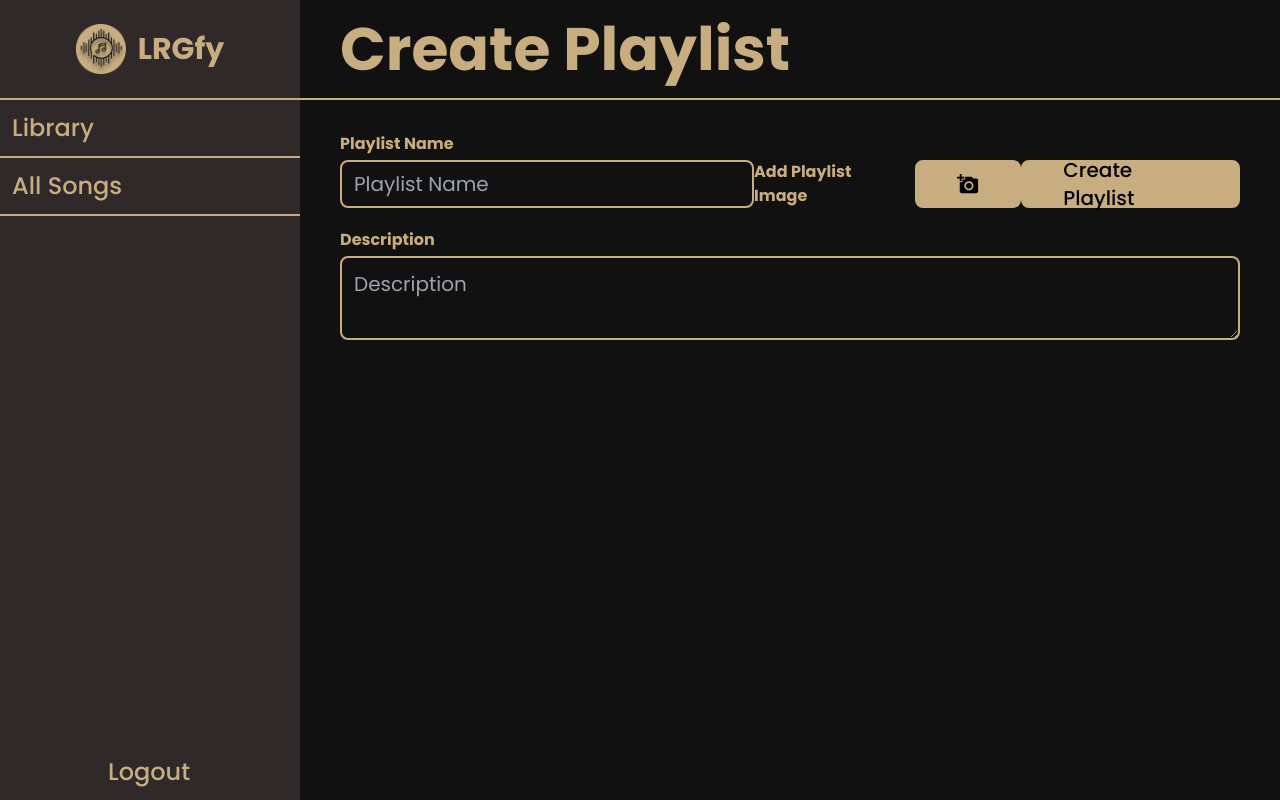
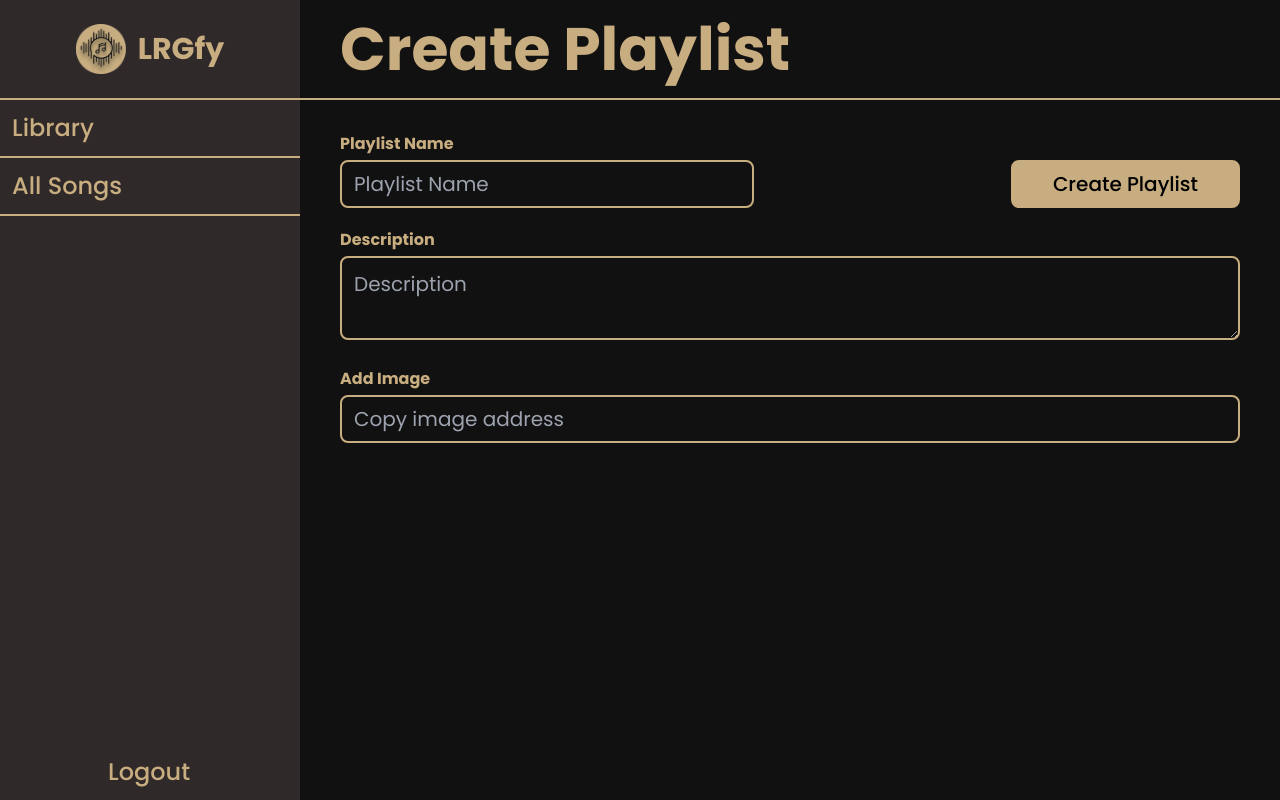
Before and after one commit to RenoaJamezu/lrgfy-109, a React (Vite) app: page /create-playlist in a window 1280 px wide. Built offline with nearby package versions, Linux system fonts and the light colour scheme.

Commit message:
small update in create playlist

```diff
--- a/api/controller/Playlist.js
+++ b/api/controller/Playlist.js
@@ -5,21 +5,19 @@ dotenv.config();
 export const CreatePlaylist = async (req, res) => {
   const {
     playlist_name,
-    description,
     user_id,
     header_url,
   } = req.body;
 
   try {
     const newPlaylistQuery = `
-      INSERT INTO playlist (playlist_name, description, user_id, header_url)
-      VALUES ($1, $2, $3, $4)
+      INSERT INTO playlist (playlist_name, user_id, header_url)
+      VALUES ($1, $2, $3)
       RETURNING playlist_id;
     `;
 
     const playlistResult = await dbConnection.query(newPlaylistQuery, [
       playlist_name,
-      description,
       user_id,
       header_url,
     ]);
--- a/src/pages/CreatePlaylist.jsx
+++ b/src/pages/CreatePlaylist.jsx
@@ -25,9 +25,9 @@ export const CreatePlaylist = () => {
                     <input
                       type="text"
                       placeholder="Playlist Name"
-                      className="border-2 border-primaryColor bg-transparent h-12 w-auto p-3 text-primaryColor font-normal text-xl rounded-lg outline-none"
+                      className="border-2 border-primaryColor bg-transparent h-12 w-auto p-3 text-white font-normal text-xl rounded-lg outline-none"
                     />
-                    <div className="flex items-center gap-5">
+                    {/* <div className="flex items-center gap-5">
                       <h1 className="text-primaryColor font-bold">Add Playlist Image</h1>
                       <label htmlFor="fileInput" className="cursor-pointer">
                         <div className="border-2 border-primaryColor bg-primaryColor h-12 py-3 px-10 font-medium text-xl rounded-lg flex items-center text-black hover:text-white">
@@ -44,7 +44,7 @@ export const CreatePlaylist = () => {
                           />
                         </div>
                       </label>
-                    </div>
+                    </div> */}
                     <Link>
                       <div className="border-2 border-primaryColor bg-primaryColor h-12 py-3 px-10 font-medium text-xl rounded-lg flex items-center hover:text-white">
                         Create Playlist
@@ -56,8 +56,16 @@ export const CreatePlaylist = () => {
                   <h1 className="text-primaryColor pt-5 pb-1 font-bold">Description</h1>
                   <textarea
                     placeholder="Description"
-                    className="border-2 border-primaryColor bg-transparent h-full w-full p-3 text-primaryColor font-normal text-xl rounded-lg outline-none"
+                    className="border-2 border-primaryColor bg-transparent h-full w-full p-3 text-white font-normal text-xl rounded-lg outline-none"
                   />
+                </div>
+                <div>
+                <h1 className="text-primaryColor pt-5 pb-1 font-bold">Add Image</h1>
+                <input
+                      type="text"
+                      placeholder="Copy image address"
+                      className="border-2 border-primaryColor bg-transparent h-12 w-full p-3 text-white font-normal text-xl rounded-lg outline-none"
+                    />
                 </div>
               </div>
             </form>
```
Also changed, not shown: query.txt.
